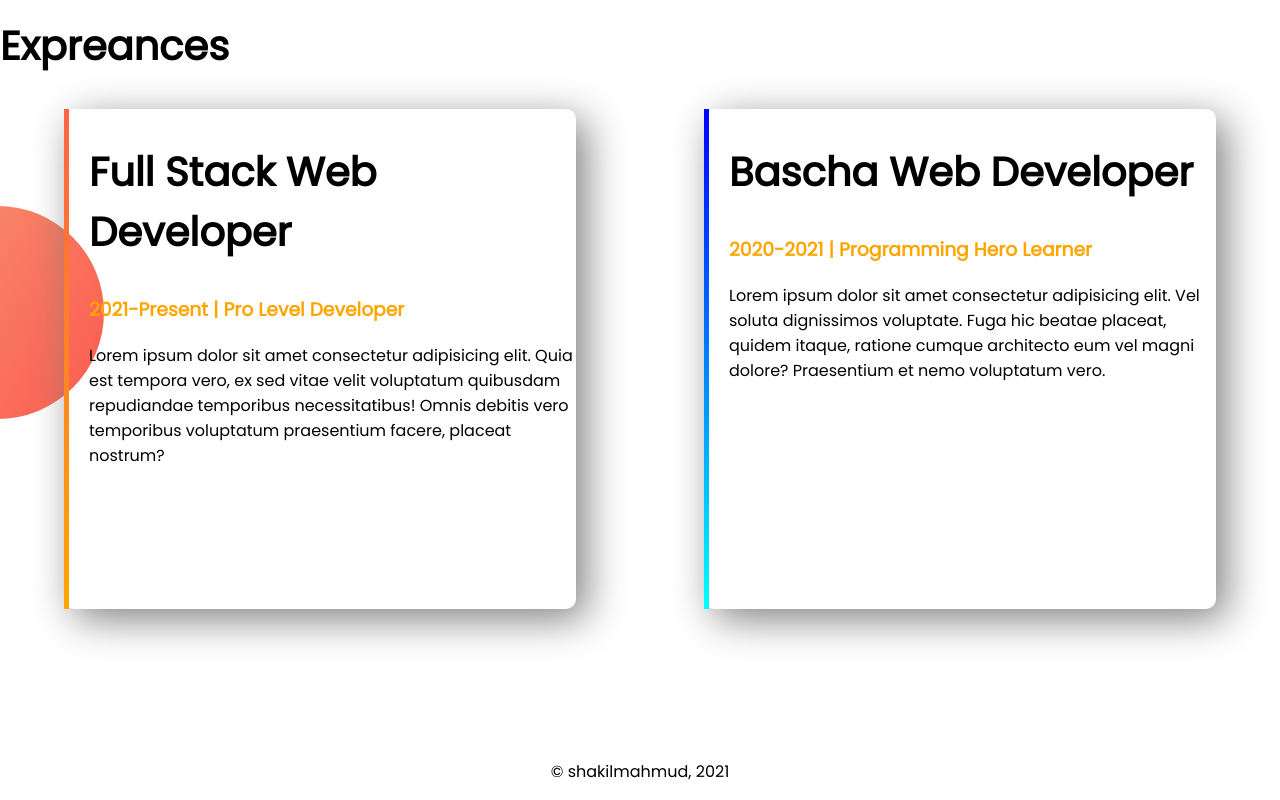
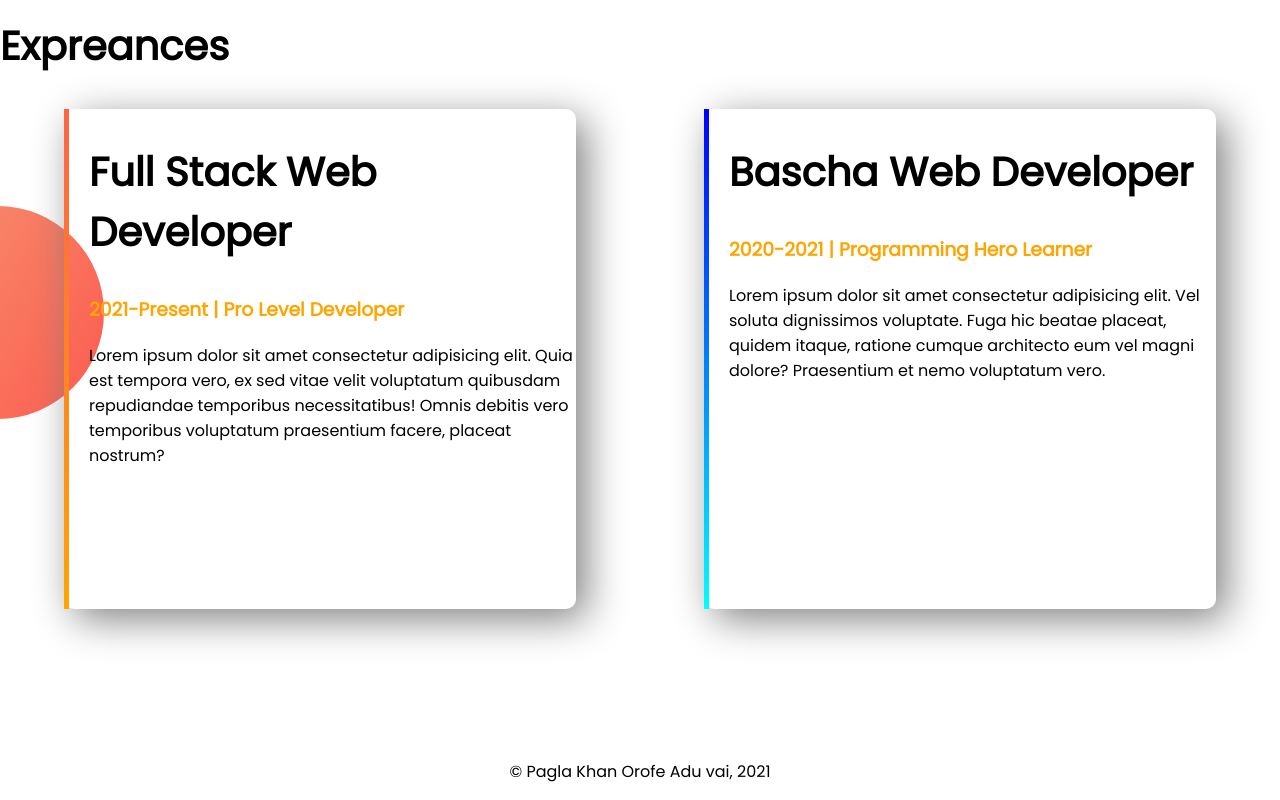
Before and after one commit to md-shakil-hosen/developer-protfolio, a plain HTML site: page index.html in a window 1280 px wide. Shown: the part 1398-2198 px from the top of the page. Drawn offline with Linux system fonts and the light colour scheme.

Commit message:
add adu vai

```diff
--- a/index.html
+++ b/index.html
@@ -67,7 +67,7 @@
         </div>
     </section>
     <footer>
-        <p>© shakilmahmud, 2021</p>
+        <p>© Pagla Khan Orofe Adu vai, 2021</p>
     </footer>
     <!--Third Section End-->
 </body>
```
